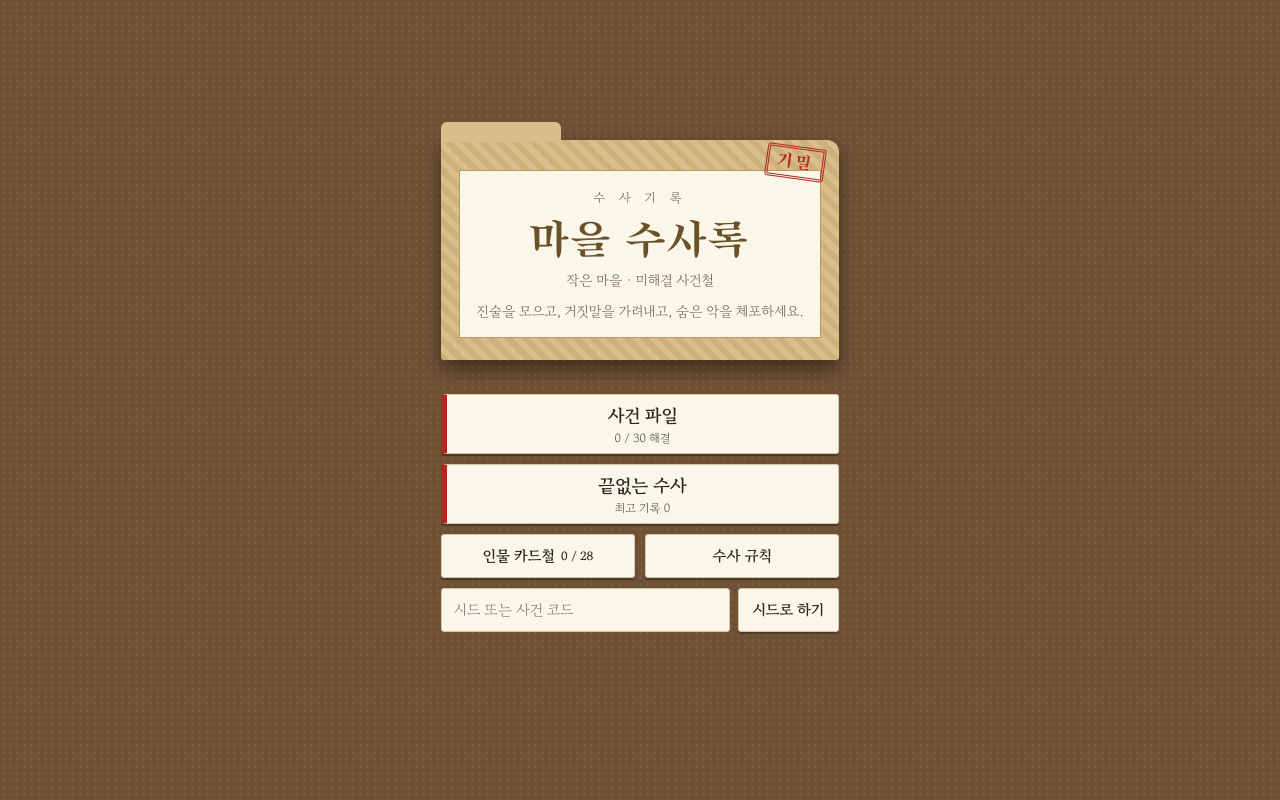
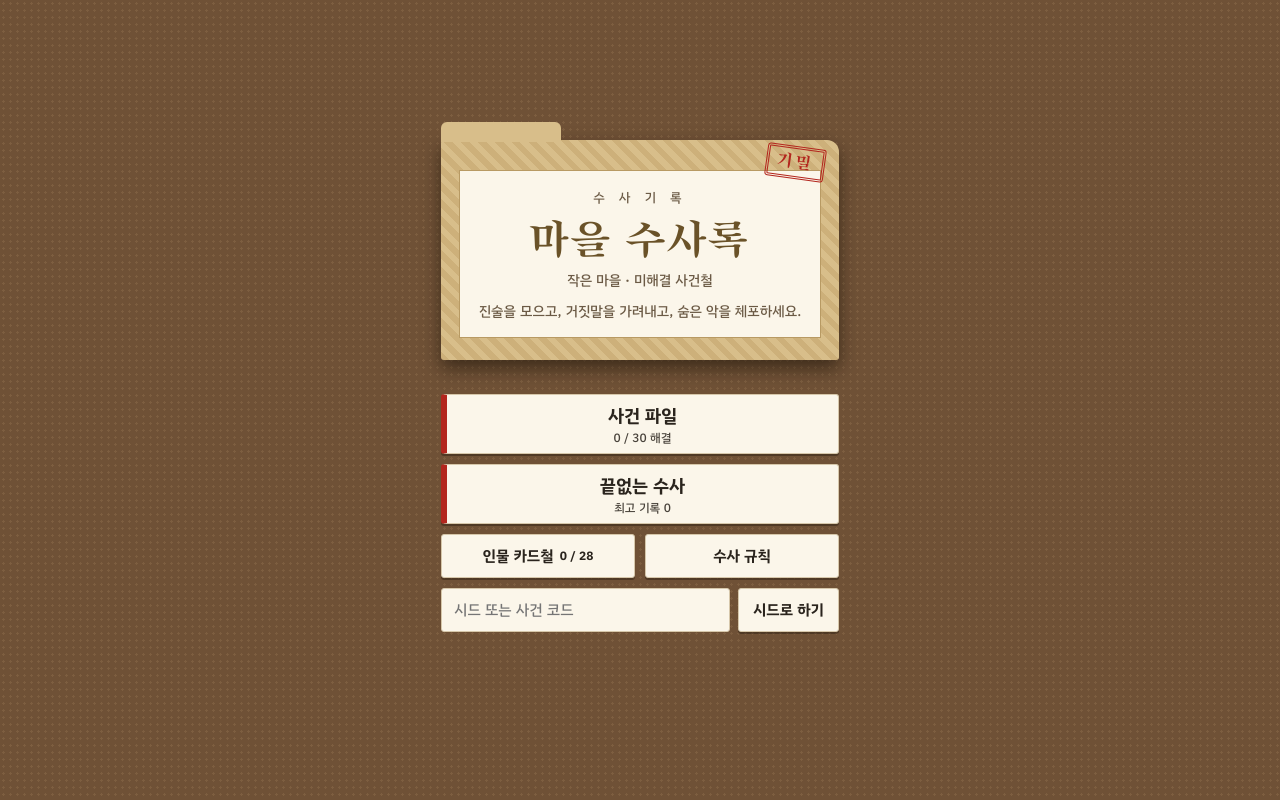
Before and after one commit to yongbard/village-case, a website built with Vite: page src/index.html in a window 1280 px wide. Built offline with nearby package versions, Linux system fonts and the light colour scheme.

Commit message:
feat: clear gothic body font (IBM Plex Sans KR subset as Village Sans)
Co-Authored-By: Claude Opus 5.5 <noreply@anthropic.com>
Claude-Session: https://claude.ai/code/session_01NTpbXUKYcDrH2V7WhBzm4W

```diff
--- a/src/tools/check-offline.mjs
+++ b/src/tools/check-offline.mjs
@@ -36,7 +36,7 @@ try {
   await page.reload({ waitUntil: 'domcontentloaded' });
   await page.waitForSelector('.game-title', { timeout: 10000 });
   check('offline: title screen opens', (await page.$eval('.game-title', (e) => e.textContent)) === '마을 수사록');
-  for (const family of ['Song Myung', 'Gowun Batang', 'Village Hand']) {
+  for (const family of ['Song Myung', 'Village Sans', 'Village Hand']) {
     const loaded = await page.evaluate(async (f) => (await document.fonts.load(`16px "${f}"`, '마을 수사록')).length > 0, family);
     check(`offline: font ${family} loads from cache`, loaded);
   }
--- a/src/tools/fontName.test.ts
+++ b/src/tools/fontName.test.ts
@@ -21,3 +21,12 @@ test('font css does not use a reserved name', () => {
   const css = readFileSync(fileURLToPath(new URL('../ui/fonts.css', import.meta.url)), 'utf8');
   expect(css.replace(/\/\*[\s\S]*?\*\//g, '')).not.toMatch(RESERVED);
 });
+
+test('served body subsets are renamed away from the reserved Plex name', async () => {
+  for (const file of ['sans-500.woff2', 'sans-700.woff2']) {
+    const sfnt = await subsetFont(readFileSync(join(FONTS, file)), 'a', { targetFormat: 'truetype' });
+    const names = readNames(sfnt).filter((n) => [1, 4, 6, 16].includes(n.nameID));
+    expect(names.filter((n) => /plex/i.test(n.value)), file).toEqual([]);
+    expect(names.find((n) => n.nameID === 1)?.value, file).toBe('Village Sans');
+  }
+});
--- a/src/tools/make-fonts.ts
+++ b/src/tools/make-fonts.ts
@@ -13,11 +13,11 @@ const RAW = join(ROOT, 'data', 'fonts-src');
 const OUT = join(SRC, 'public', 'fonts');
 const BASE = 'https://github.com/google/fonts/raw/main/ofl';
 
-// rename: OFL 예약 글꼴 이름이 있는 글꼴은 부분 집합(수정본)을 이 이름으로 바꿔 낸다 (나눔손글씨 펜 → Village Hand)
+// rename: OFL 예약 글꼴 이름이 있는 글꼴은 부분 집합(수정본)을 이 이름으로 바꿔 낸다 (나눔손글씨 펜 → Village Hand, IBM Plex Sans KR → Village Sans)
 const FONTS: { src: string; out: string; rename?: string }[] = [
   { src: 'songmyung/SongMyung-Regular.ttf', out: 'song-myung.woff2' },
-  { src: 'gowunbatang/GowunBatang-Regular.ttf', out: 'gowun-batang-400.woff2' },
-  { src: 'gowunbatang/GowunBatang-Bold.ttf', out: 'gowun-batang-700.woff2' },
+  { src: 'ibmplexsanskr/IBMPlexSansKR-Medium.ttf', out: 'sans-500.woff2', rename: 'Village Sans' },
+  { src: 'ibmplexsanskr/IBMPlexSansKR-Bold.ttf', out: 'sans-700.woff2', rename: 'Village Sans' },
   { src: 'nanumpenscript/NanumPenScript-Regular.ttf', out: 'hand-pen.woff2', rename: 'Village Hand' },
 ];
 
@@ -45,7 +45,7 @@ for (const f of FONTS) {
 writeFileSync(join(OUT, 'glyphs.txt'), glyphs);
 // 글꼴마다 저작권 줄이 달라 세 라이선스를 이어 붙인다
 const licenses: string[] = [];
-for (const dir of ['songmyung', 'gowunbatang', 'nanumpenscript']) {
+for (const dir of ['songmyung', 'ibmplexsanskr', 'nanumpenscript']) {
   licenses.push(`==== ${dir} ====\n${readFileSync(await fetchOnce(`${dir}/OFL.txt`), 'utf8')}`);
 }
 writeFileSync(join(OUT, 'OFL.txt'), licenses.join('\n\n'));
--- a/src/ui/fonts.css
+++ b/src/ui/fonts.css
@@ -1,5 +1,6 @@
 /* 글꼴 (SIL OFL, src/public/fonts/OFL.txt). 게임에 나오는 글자만 남긴 부분 집합: npm run fonts 로 다시 만든다.
-   손글씨는 나눔손글씨 펜의 부분 집합인데, 라이선스의 예약 글꼴 이름 때문에 Village Hand 로 이름을 바꿔 낸다. */
+   손글씨는 나눔손글씨 펜, 본문은 IBM Plex Sans KR 의 부분 집합인데, 라이선스의 예약 글꼴 이름 때문에 Village Hand·Village Sans 로 이름을 바꿔 낸다.
+   본문은 또렷하게 보이도록 Medium(500) 파일을 보통 굵기(400)로 선언한다. */
 @font-face {
   font-family: 'Song Myung';
   src: url('/fonts/song-myung.woff2') format('woff2');
@@ -7,14 +8,14 @@
   font-display: swap;
 }
 @font-face {
-  font-family: 'Gowun Batang';
-  src: url('/fonts/gowun-batang-400.woff2') format('woff2');
+  font-family: 'Village Sans';
+  src: url('/fonts/sans-500.woff2') format('woff2');
   font-weight: 400;
   font-display: swap;
 }
 @font-face {
-  font-family: 'Gowun Batang';
-  src: url('/fonts/gowun-batang-700.woff2') format('woff2');
+  font-family: 'Village Sans';
+  src: url('/fonts/sans-700.woff2') format('woff2');
   font-weight: 700;
   font-display: swap;
 }
--- a/src/ui/style.css
+++ b/src/ui/style.css
@@ -29,10 +29,10 @@
   --trouble-soft: #f3e8cf;
   --mark: #f3d566;
   --radius: 3px;
-  /* 글꼴 (fonts.css): 제목·도장 송명, 본문 고운바탕, 메모 손글씨 */
-  --title: 'Song Myung', 'Gowun Batang', 'Noto Serif KR', Batang, serif;
-  --body: 'Gowun Batang', 'Noto Serif KR', AppleMyungjo, Batang, serif;
-  --hand: 'Village Hand', 'Gowun Batang', cursive;
+  /* 글꼴 (fonts.css): 제목·도장 송명, 본문 고딕(Village Sans), 메모 손글씨 */
+  --title: 'Song Myung', 'Village Sans', 'Noto Serif KR', Batang, serif;
+  --body: 'Village Sans', 'Apple SD Gothic Neo', 'Malgun Gothic', sans-serif;
+  --hand: 'Village Hand', 'Village Sans', cursive;
   --serif: var(--title);
   --sans: var(--body);
   color-scheme: light;
```
Also changed, not shown: src/public/fonts/OFL.txt (+4 -5 lines), archive/fonts/gowun-batang-400.woff2 (renamed from src/public/fonts/gowun-batang-400.woff2), archive/fonts/gowun-batang-700.woff2 (renamed from src/public/fonts/gowun-batang-700.woff2), src/public/fonts/sans-500.woff2 (added), src/public/fonts/sans-700.woff2 (added).
